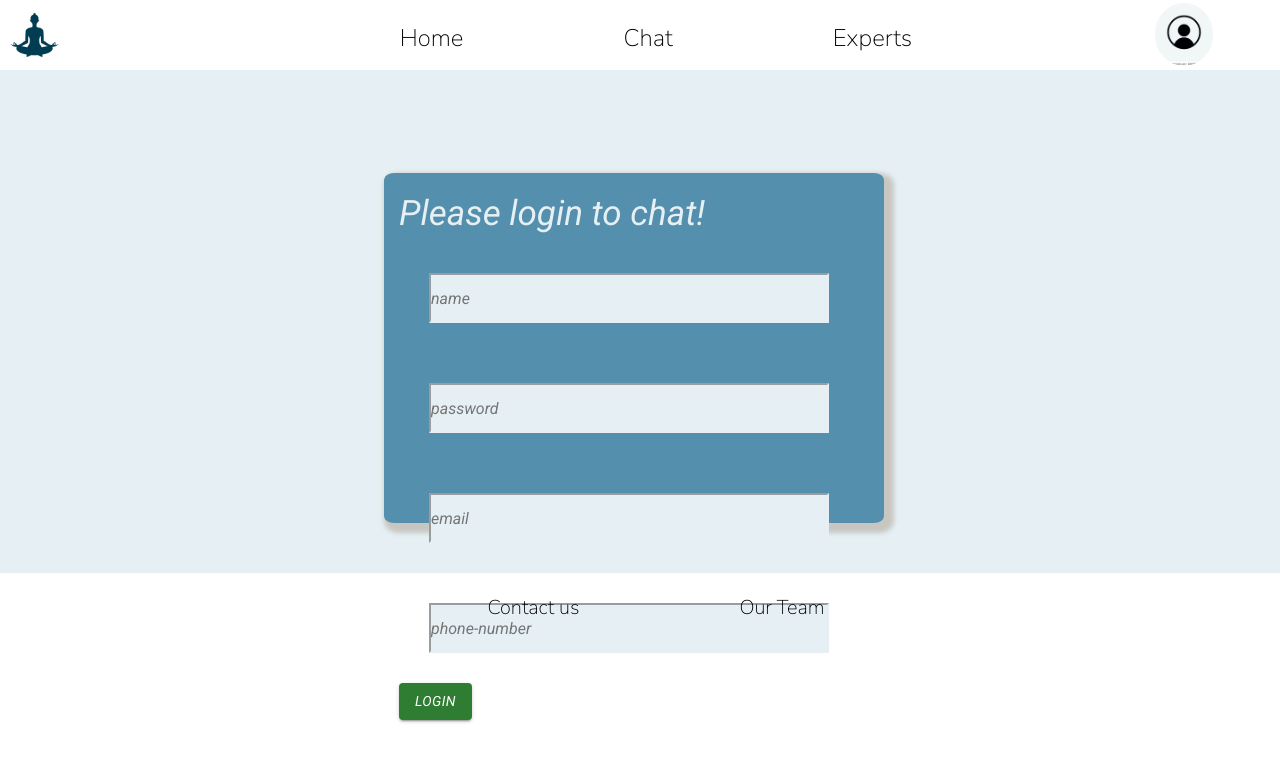
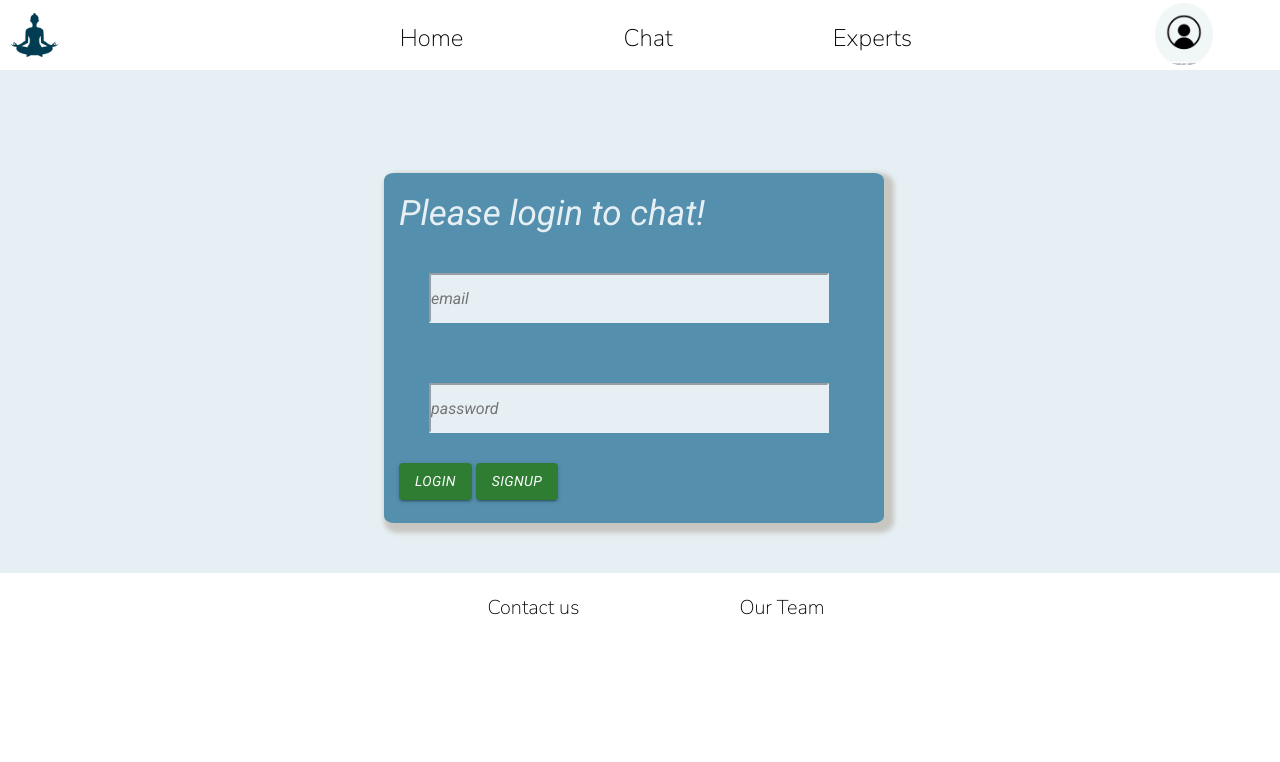
Before and after one commit to jhashubham704/genz-frontend, a React (Create React App) app: page /chats in a window 1280 px wide. Shown: the top 762 px of the page. Built offline with nearby package versions, Linux system fonts and the light colour scheme.

Commit message:
login and registration created

```diff
--- a/src/screens/chats/Login.js
+++ b/src/screens/chats/Login.js
@@ -2,62 +2,64 @@ import React, { useState } from 'react'
 import Button from '@mui/material/Button';
 import './Login.css'
 import Footer from '../../common/Footer/Footer'
+import './Register'
+import Register from './Register';
+import Alert from '@mui/material/Alert';
+
+
 export default function Login(props) {
 
-    const userData = [
-        {
-          "user" : "admin",
-          "password": "password"
+  const [temppass, setTemppass] = useState("");
+  const [tempemail, setTempemail] = useState("")
+  const [signup, setsignup] = useState("false")
+  const [value, setValue] = useState("")
+  const [data, useData] = useState()
+
+  const setLogindata = async () => {
+    let result = await fetch('http://localhost:5001/login', {
+      method: 'Post',
+      body: JSON.stringify({ email: tempemail, password: temppass }),
+      headers: {
+        'Content-type': 'Application/json'
+      },
+    });
+    result = await result.json();
+    if (result.password === temppass && result.email === tempemail) {
+      setValue("true");
     }
-    ]
-    const[user, setUser] = useState ( {
-        "name":"",
-        "pass": ""
+    else {
+      setValue("false");
     }
-     )
-     const[tempname , setTempname] = useState ("") ;
-     const[temppass , setTempass] = useState ("") ;
-     const[tempemail , setTempemail] = useState ("")
-    const[tempnumber , setTempnumber] = useState ("")
-     const[value, setValue] = useState("true")
-    const[data , useData] = useState()
-
-     const setLogindata=async ()=> {
-       setUser({
-        "name":{tempname} ,
-        "pass": {temppass} ,
-       })
-       props.loginhandler(value) ;
-
-
-      let result = await fetch('http://localhost:5001/register' , {
-        method:'Post',
-        body:JSON.stringify({tempname,tempemail,temppass,tempnumber}) ,
-        headers:{
-             'Content-type':'Application/json'
-        },
-      }) ;
-      result = await result.json() ;
-      console.log(result) ;
+    props.loginhandler(value);
+    console.log(value)
+  }
+  const setalert = () => {
+    if (value === "false") {
+      return (<Alert severity="error">This is an error alert — check it out!</Alert>)
+    }
+    else {
+      return (<div></div>)
+    }
   }
 
-
   return (
+    <div>
+      {(signup === "false") ? (<div>
         <div className='login-container'>
           <div className='login-card'>
             <h3>Please login to chat!</h3>
             <form className='loginform'>
-            <input type="text" placeholder="name" onChange={(e)=> {setTempname(e.target.value)}}></input>
+              <input type="text" placeholder="email" onChange={(e) => { setTempemail(e.target.value) }} ></input>
               <br></br>
-            <input type="password" placeholder="password" onChange={(e)=> {setTempass(e.target.value)}} ></input>
-            <br></br>
-            <input type="text" placeholder="email" onChange={(e)=> {setTempemail(e.target.value)}} ></input>
-            <br></br>
-            <input type="number" placeholder="phone-number" onChange={(e)=> {setTempnumber(e.target.value)}} ></input>
+              <input type="password" placeholder="password" onChange={(e) => { setTemppass(e.target.value) }} ></input>
             </form>
-        <Button variant="contained" color="success" onClick={setLogindata}>login</Button>
+            <Button variant="contained" color="success" onClick={setLogindata}>login</Button>  <Button variant="contained" color="success" onClick={() => setsignup("true")}>Signup</Button>
+            <div> {setalert()} </div>
           </div>
-      <Footer/>
+          <Footer />
+        </div>
+      </div>) : (<Register />)
+      }
     </div>
   )
 }
```
Lines whose indentation alone changed are shown as unchanged.
